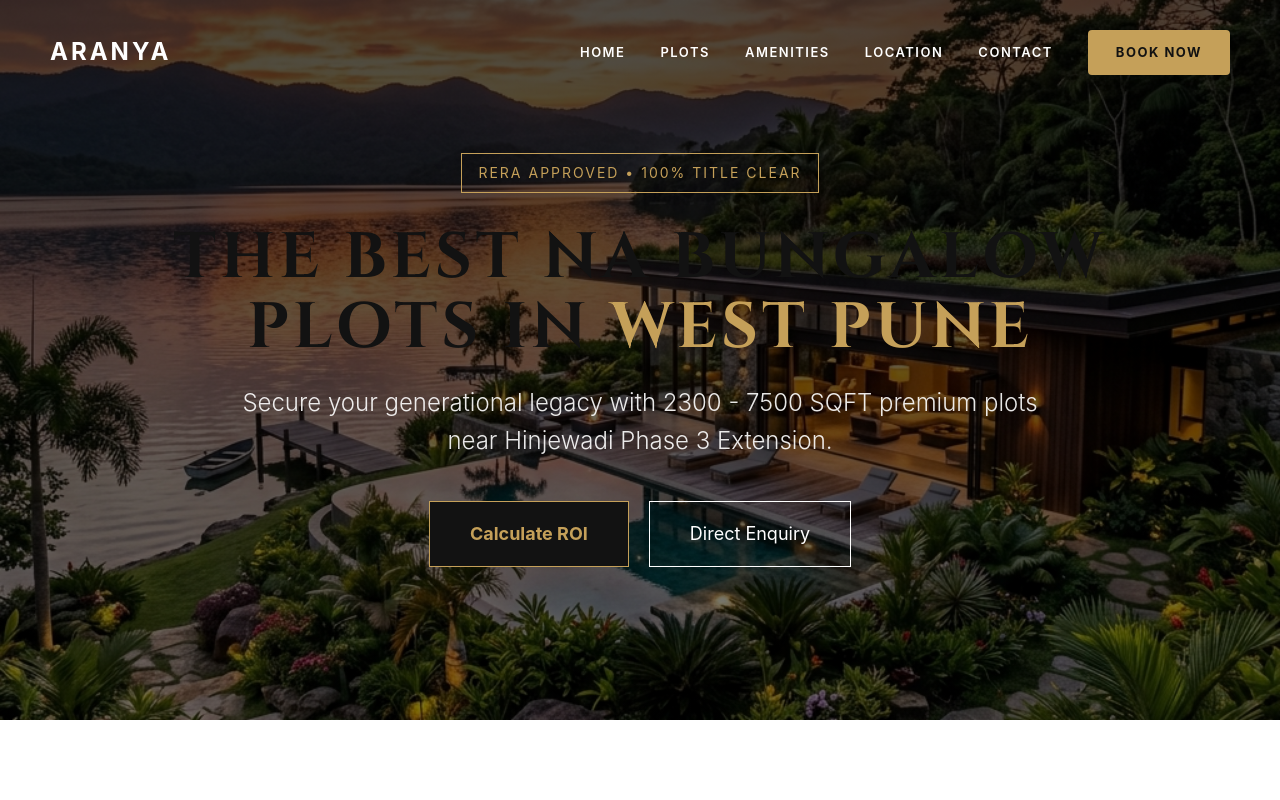
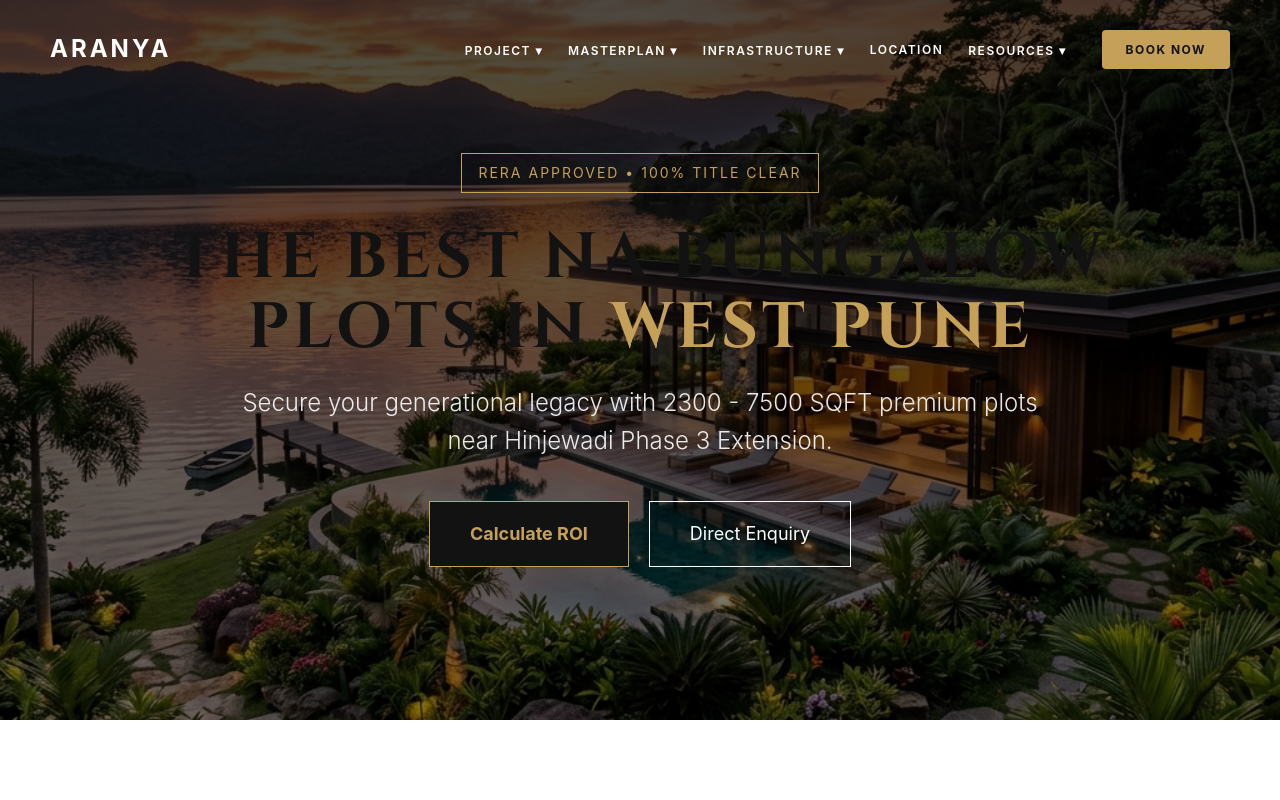
Before and after one commit to vetroconstructions-arch/kumararanya, a Next.js app: page / in a window 1280 px wide. Shown: the top 800 px of the page. Built offline with nearby package versions, Linux system fonts and the light colour scheme.

Commit message:
UI: Detailed and Expansive Mega-Menu Navbar Architecture

```diff
--- a/components/Navbar.js
+++ b/components/Navbar.js
@@ -46,25 +46,59 @@ export default function Navbar() {
         </div>
 
         {/* Desktop Navigation */}
-        <div className="desktop-menu" style={{ display: 'flex', gap: '35px', alignItems: 'center' }}>
-          <Link href="/" style={{ color: 'white', textDecoration: 'none', fontSize: '13px', fontWeight: '600', letterSpacing: '1.5px', transition: 'color 0.3s' }} className="nav-link">HOME</Link>
-          <Link href="/#layout" style={{ color: 'white', textDecoration: 'none', fontSize: '13px', fontWeight: '600', letterSpacing: '1.5px', transition: 'color 0.3s' }} className="nav-link">PLOTS</Link>
-          <Link href="/#amenities" style={{ color: 'white', textDecoration: 'none', fontSize: '13px', fontWeight: '600', letterSpacing: '1.5px', transition: 'color 0.3s' }} className="nav-link">AMENITIES</Link>
+        <div className="desktop-menu" style={{ display: 'flex', gap: '25px', alignItems: 'center' }}>
 
-          <Link href="/locations/hinjewadi-phase-1" style={{ color: 'white', textDecoration: 'none', fontSize: '13px', fontWeight: '600', letterSpacing: '1.5px', transition: 'color 0.3s' }} className="nav-link">LOCATION</Link>
+          <div className="dropdown" style={{ position: 'relative' }}>
+            <span style={{ color: 'white', cursor: 'pointer', fontSize: '12px', fontWeight: '600', letterSpacing: '1.5px' }} className="nav-link">PROJECT ▾</span>
+            <div className="dropdown-content">
+              <Link href="/">The Vision</Link>
+              <Link href="/">The Developers</Link>
+              <Link href="/">Gallery</Link>
+            </div>
+          </div>
 
-          <Link href="/#contact" style={{ color: 'white', textDecoration: 'none', fontSize: '13px', fontWeight: '600', letterSpacing: '1.5px', transition: 'color 0.3s' }} className="nav-link">CONTACT</Link>
+          <div className="dropdown" style={{ position: 'relative' }}>
+            <span style={{ color: 'white', cursor: 'pointer', fontSize: '12px', fontWeight: '600', letterSpacing: '1.5px' }} className="nav-link">MASTERPLAN ▾</span>
+            <div className="dropdown-content">
+              <Link href="/#plots">2,000 sq.ft Compact Villas</Link>
+              <Link href="/#plots">3,500 sq.ft Premium Estates</Link>
+              <Link href="/#plots">5,000+ sq.ft Signature Estates</Link>
+              <Link href="/#layout">Interactive SVG Layout</Link>
+            </div>
+          </div>
+
+          <div className="dropdown" style={{ position: 'relative' }}>
+            <span style={{ color: 'white', cursor: 'pointer', fontSize: '12px', fontWeight: '600', letterSpacing: '1.5px' }} className="nav-link">INFRASTRUCTURE ▾</span>
+            <div className="dropdown-content">
+              <Link href="/#amenities">2.5 Acre Clubhouse</Link>
+              <Link href="/#amenities">Miyawaki Forest & Biodiversity</Link>
+              <Link href="/#amenities">45-ft Boulevards & Solar</Link>
+              <Link href="/#amenities">3-Tier Security System</Link>
+            </div>
+          </div>
+
+          <Link href="/locations/hinjewadi-phase-1" style={{ color: 'white', textDecoration: 'none', fontSize: '12px', fontWeight: '600', letterSpacing: '1.5px', transition: 'color 0.3s' }} className="nav-link">LOCATION</Link>
+
+          <div className="dropdown" style={{ position: 'relative' }}>
+            <span style={{ color: 'white', cursor: 'pointer', fontSize: '12px', fontWeight: '600', letterSpacing: '1.5px' }} className="nav-link">RESOURCES ▾</span>
+            <div className="dropdown-content">
+              <Link href="/insights/maharera-guidelines-faq">Buying FAQs & RERA</Link>
+              <Link href="/insights/pune-real-estate-market">Pune Market Data 2026</Link>
+              <Link href="/nri/dubai">NRI Investment Portal</Link>
+            </div>
+          </div>
 
           <Link href="/#layout" style={{
-            padding: '12px 28px',
+            padding: '10px 24px',
             background: 'var(--secondary)',
             color: 'var(--primary)',
             textDecoration: 'none',
-            fontSize: '13px',
+            fontSize: '12px',
             fontWeight: 'bold',
             letterSpacing: '1.5px',
             borderRadius: '4px',
-            transition: 'all 0.3s'
+            transition: 'all 0.3s',
+            marginLeft: '10px'
           }} className="btn-enquire">
             BOOK NOW
           </Link>
@@ -99,13 +133,22 @@ export default function Navbar() {
         opacity: isMobileMenuOpen ? 1 : 0,
         transition: 'opacity 0.4s ease'
       }}>
-        <div style={{ display: 'flex', flexDirection: 'column', gap: '30px', textAlign: 'center' }}>
-          <Link href="/" onClick={() => setIsMobileMenuOpen(false)} style={{ color: 'white', textDecoration: 'none', fontSize: '24px', fontWeight: 'bold', letterSpacing: '2px' }}>HOME</Link>
-          <Link href="/#layout" onClick={() => setIsMobileMenuOpen(false)} style={{ color: 'white', textDecoration: 'none', fontSize: '24px', fontWeight: 'bold', letterSpacing: '2px' }}>PLOTS</Link>
-          <Link href="/#amenities" onClick={() => setIsMobileMenuOpen(false)} style={{ color: 'white', textDecoration: 'none', fontSize: '24px', fontWeight: 'bold', letterSpacing: '2px' }}>AMENITIES</Link>
-          <Link href="/locations/hinjewadi-phase-1" onClick={() => setIsMobileMenuOpen(false)} style={{ color: 'white', textDecoration: 'none', fontSize: '24px', fontWeight: 'bold', letterSpacing: '2px' }}>LOCATION</Link>
-          <Link href="/#contact" onClick={() => setIsMobileMenuOpen(false)} style={{ color: 'white', textDecoration: 'none', fontSize: '24px', fontWeight: 'bold', letterSpacing: '2px', marginTop: '10px' }}>CONTACT</Link>
-          <Link href="/#layout" onClick={() => setIsMobileMenuOpen(false)} style={{ marginTop: '20px', padding: '15px 40px', background: 'var(--secondary)', color: 'var(--primary)', textDecoration: 'none', fontSize: '18px', fontWeight: 'bold', borderRadius: '4px' }}>BOOK NOW</Link>
+        <div style={{ display: 'flex', flexDirection: 'column', gap: '20px', textAlign: 'center', width: '100%', maxWidth: '300px' }}>
+
+          <div style={{ color: 'var(--secondary)', fontSize: '12px', letterSpacing: '2px', borderBottom: '1px solid rgba(255,255,255,0.1)', paddingBottom: '10px' }}>PROJECT</div>
+          <Link href="/" onClick={() => setIsMobileMenuOpen(false)} style={{ color: 'white', textDecoration: 'none', fontSize: '16px' }}>The Vision</Link>
+
+          <div style={{ color: 'var(--secondary)', fontSize: '12px', letterSpacing: '2px', borderBottom: '1px solid rgba(255,255,255,0.1)', paddingBottom: '10px', marginTop: '10px' }}>MASTERPLAN</div>
+          <Link href="/#layout" onClick={() => setIsMobileMenuOpen(false)} style={{ color: 'white', textDecoration: 'none', fontSize: '16px' }}>Interactive Layout</Link>
+          <Link href="/#plots" onClick={() => setIsMobileMenuOpen(false)} style={{ color: 'white', textDecoration: 'none', fontSize: '16px' }}>Plot Specifications</Link>
+
+          <div style={{ color: 'var(--secondary)', fontSize: '12px', letterSpacing: '2px', borderBottom: '1px solid rgba(255,255,255,0.1)', paddingBottom: '10px', marginTop: '10px' }}>INFRASTRUCTURE</div>
+          <Link href="/#amenities" onClick={() => setIsMobileMenuOpen(false)} style={{ color: 'white', textDecoration: 'none', fontSize: '16px' }}>Clubhouse & Amenities</Link>
+
+          <div style={{ color: 'var(--secondary)', fontSize: '12px', letterSpacing: '2px', borderBottom: '1px solid rgba(255,255,255,0.1)', paddingBottom: '10px', marginTop: '10px' }}>LOCATION</div>
+          <Link href="/locations/hinjewadi-phase-1" onClick={() => setIsMobileMenuOpen(false)} style={{ color: 'white', textDecoration: 'none', fontSize: '16px' }}>Hinjewadi IT Park</Link>
+
+          <Link href="/#layout" onClick={() => setIsMobileMenuOpen(false)} style={{ marginTop: '20px', padding: '15px 40px', background: 'var(--secondary)', color: 'var(--primary)', textDecoration: 'none', fontSize: '16px', fontWeight: 'bold', borderRadius: '4px' }}>BOOK NOW</Link>
         </div>
       </div>
     </>
```
